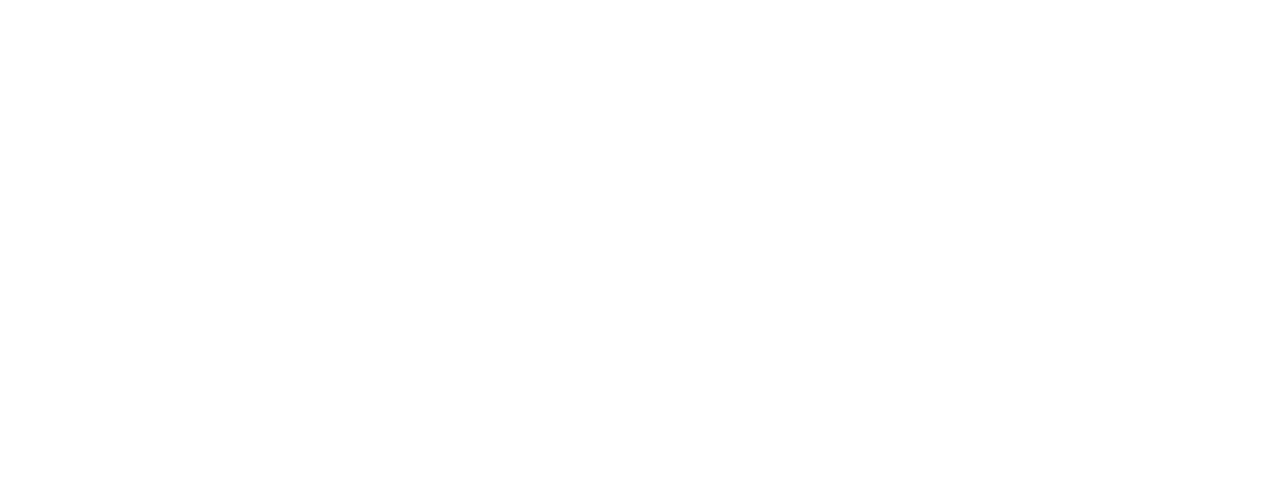
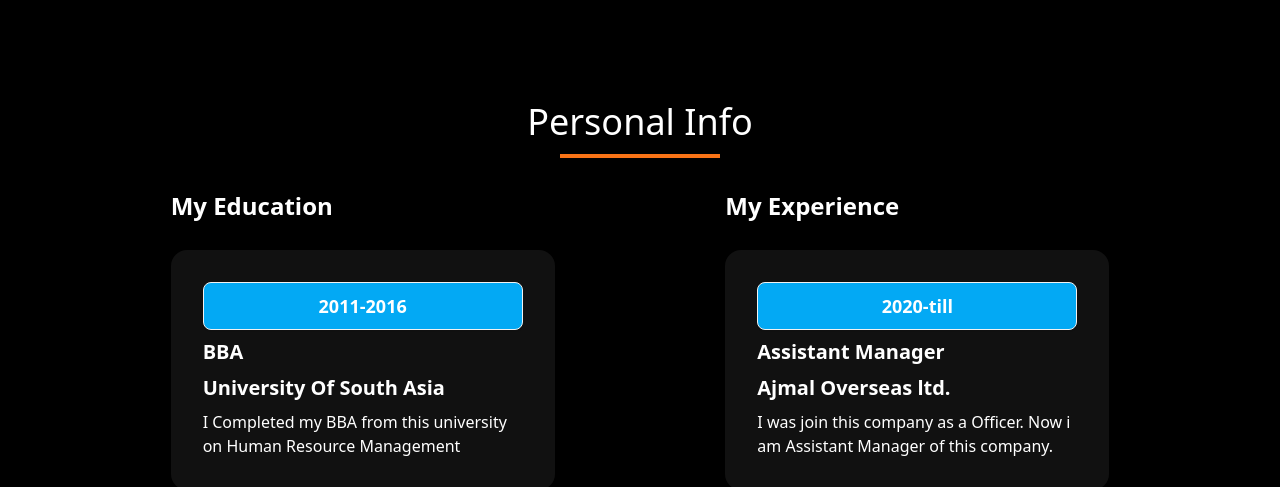
Before and after one commit to anikshajol/anik-portfolio, a React (Vite) app: page / in a window 1280 px wide. Shown: the part 2014-2501 px from the top of the page. Before the commit the page ends 1972 px from the top, so only its background shows below. Built offline with nearby package versions, Linux system fonts and the light colour scheme.

Commit message:
personal information added

```diff
--- /dev/null
+++ b/src/components/ResumeCard/Card.jsx
@@ -0,0 +1,18 @@
+const Card = ({ subTitle, title, cardTitle, description }) => {
+  return (
+    <div className="mt-7">
+      <div className="card text-white w-96 bg-[#111111] shadow-xl">
+        <div className="card-body">
+          <button className="btn bg-[#03a9f4] text-lg text-white hover:bg-[#03a9f4]">
+            {subTitle}
+          </button>
+          <h2 className="card-title">{title}</h2>
+          <h2 className="card-title">{cardTitle}</h2>
+          <p>{description}</p>
+        </div>
+      </div>
+    </div>
+  );
+};
+
+export default Card;
--- /dev/null
+++ b/src/components/Title/SectionTitle.jsx
@@ -0,0 +1,9 @@
+const SectionTitle = ({ title }) => {
+  return (
+    <div>
+      <h2 className="text-2xl font-bold text-white">{title}</h2>
+    </div>
+  );
+};
+
+export default SectionTitle;
--- a/src/components/layouts/MainLayouts.jsx
+++ b/src/components/layouts/MainLayouts.jsx
@@ -25,6 +25,14 @@
       >
         Skills
       </Link>
+      <Link
+        to="info"
+        className="active cursor-pointer"
+        smooth={true}
+        duration={500}
+      >
+        Personal Info
+      </Link>
     </>
   );
   return (
@@ -33,7 +41,7 @@
         <input id="my-drawer-3" type="checkbox" className="drawer-toggle" />
         <div className="drawer-content flex flex-col">
           {/* Navbar */}
-          <div className="w-full   z-10 navbar bg-base-200">
+          <div className="w-full z-10 navbar bg-base-200">
             <div className="max-w-[1200px] w-full mx-auto ">
               <div className="flex-none lg:hidden">
                 <label
--- a/src/pages/Home.jsx
+++ b/src/pages/Home.jsx
@@ -2,6 +2,7 @@
 import Banner from "../components/Banner/Banner";
 import About from "./About";
 import Skills from "./Skills";
+import Resume from "./Resume";
 
 const Home = () => {
   return (
@@ -15,6 +16,9 @@
       <Element name="skill">
         <Skills></Skills>
       </Element>
+      <Element name="info">
+        <Resume></Resume>
+      </Element>
     </div>
   );
 };
--- /dev/null
+++ b/src/pages/Resume.jsx
@@ -0,0 +1,44 @@
+import React from "react";
+import Title from "../components/Title/Title";
+import SectionTitle from "../components/Title/SectionTitle";
+import Card from "../components/ResumeCard/Card";
+
+const Resume = () => {
+  return (
+    <div className="container mx-auto ">
+      <Title heading={"Personal Info"}></Title>
+
+      <div className="flex justify-evenly">
+        <div>
+          <div>
+            <SectionTitle title={"My Education"}></SectionTitle>
+          </div>
+          <Card
+            subTitle={"2011-2016"}
+            title={"BBA"}
+            cardTitle={"University Of South Asia"}
+            description={
+              "I Completed my BBA from this university on Human Resource Management"
+            }
+          ></Card>
+        </div>
+
+        <div>
+          <div>
+            <SectionTitle title={"My Experience"}></SectionTitle>
+          </div>
+          <Card
+            subTitle={"2020-till"}
+            title={"Assistant Manager"}
+            cardTitle={"Ajmal Overseas ltd."}
+            description={
+              "I was join this company as a Officer. Now i am Assistant Manager of this company."
+            }
+          ></Card>
+        </div>
+      </div>
+    </div>
+  );
+};
+
+export default Resume;
--- a/src/pages/Skills.jsx
+++ b/src/pages/Skills.jsx
@@ -11,7 +11,7 @@
   }, []);
 
   return (
-    <section className="container mx-auto">
+    <section className="container mb-28 mx-auto">
       <Title heading={"Skills"}></Title>
       <div className="grid grid-cols-1 px-4  md:grid-cols-2 justify-center items-center ">
         {skills.map((skill) => (
```
Also changed, not shown: src/components/ResumeCard/JobCard.jsx (added).
